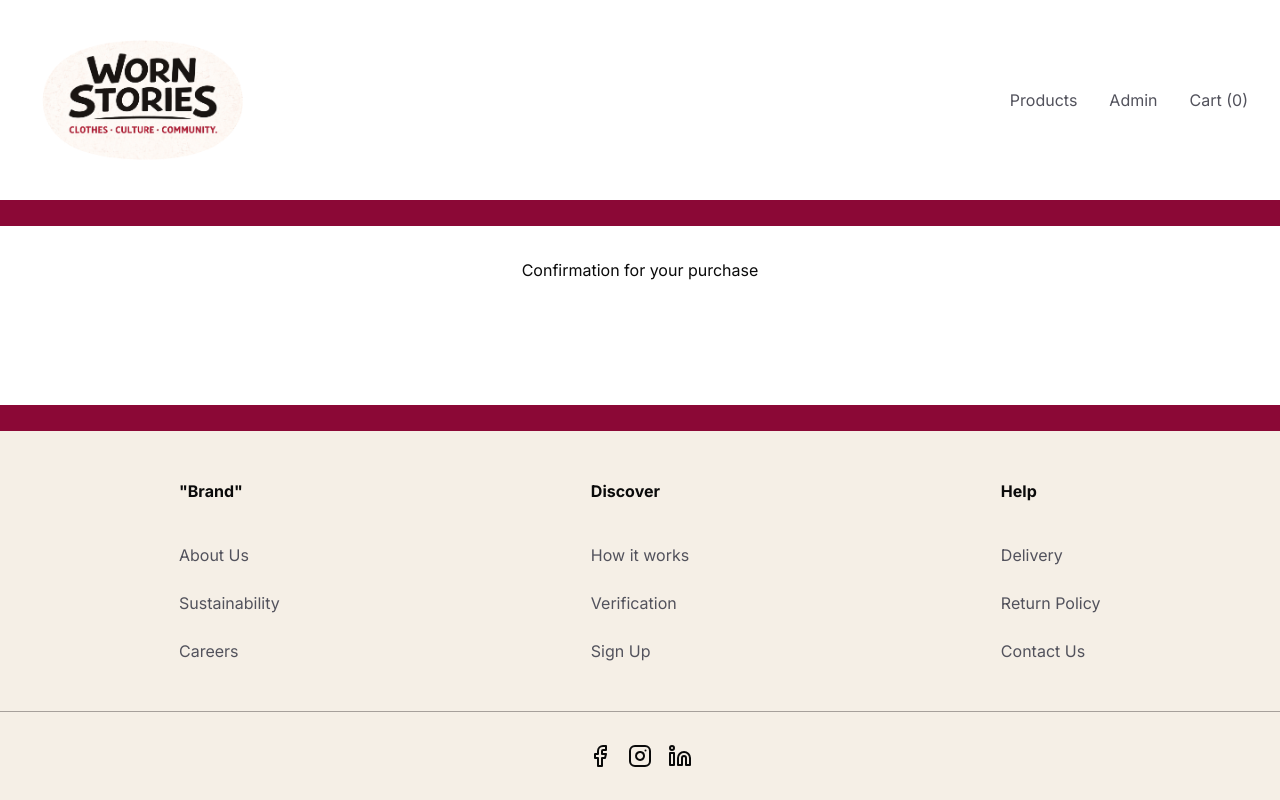
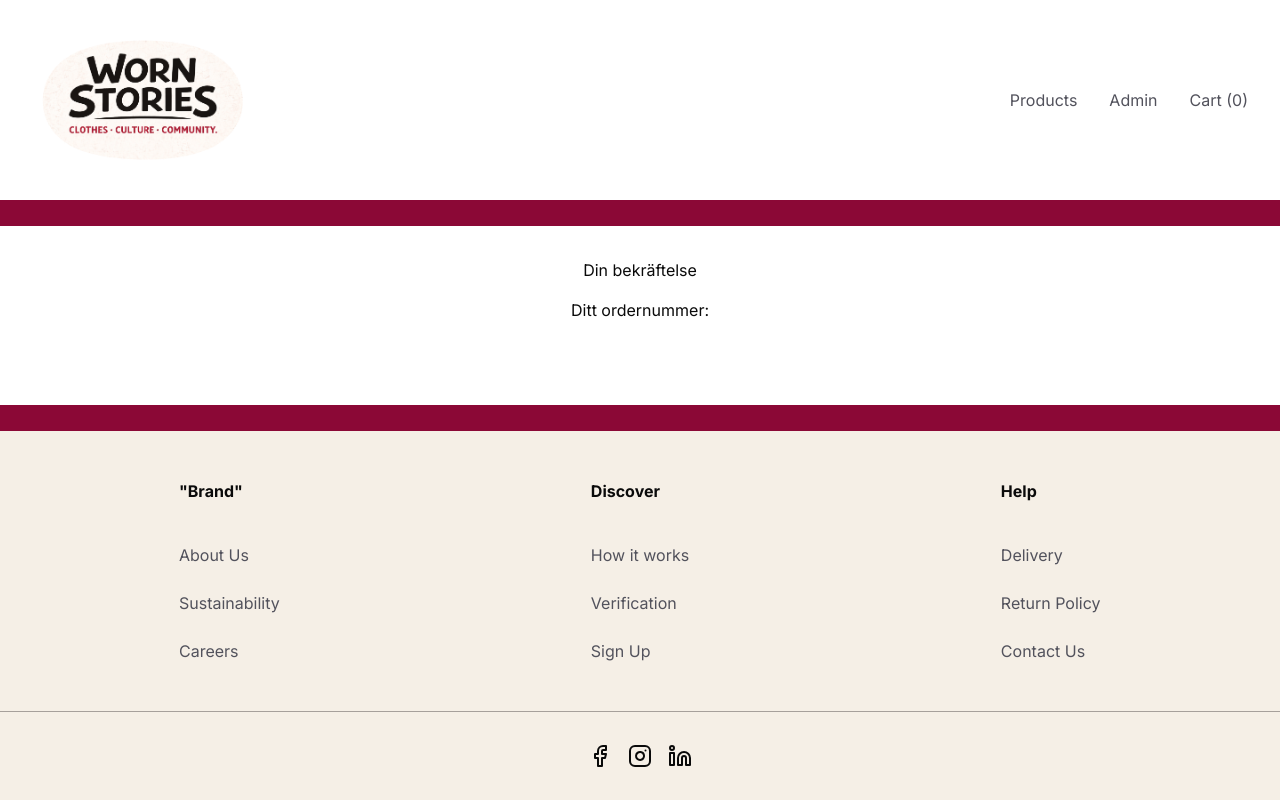
Before and after one commit to emilyfranceskolar/nextjs-webshop, a Next.js app: page /confirmation in a window 1280 px wide. Built offline with nearby package versions, Linux system fonts and the light colour scheme.

Commit message:
link to confirmation wip

```diff
--- a/app/confirmation/page.tsx
+++ b/app/confirmation/page.tsx
@@ -1,7 +1,8 @@
 export default function ConfirmationPage() {
   return (
     <main className="grid gap-4 place-items-center m-8">
-      <p>Confirmation for your purchase</p>
+      <p>Din bekräftelse</p>
+      <p>Ditt ordernummer: </p>
     </main>
   );
 }
--- a/app/delivery/page.tsx
+++ b/app/delivery/page.tsx
@@ -13,6 +13,7 @@ import {
 import { Input } from "@/components/ui/input";
 import { Label } from "@/components/ui/label";
 import { Separator } from "@/components/ui/separator";
+import Link from "next/link";
 
 export default function DeliveryPage() {
   return (
@@ -110,12 +111,14 @@ export default function DeliveryPage() {
         </section>
         {/* </div> */}
         <PaymentForm />
-        <button className="bg-black text-white p-2 rounded-lg font-medium cursor-pointer">
-          Pay now
-        </button>
-      </div>
+        <Link href="/confirmation">
+          <button className="bg-black text-white p-2 rounded-lg font-medium cursor-pointer">
+            Pay now
+          </button>
+        </Link>
+      </div >
       <Separator orientation="vertical" className="max-w-lg" />
       <p>Order information</p>
-    </main>
+    </main >
   );
 }
```
